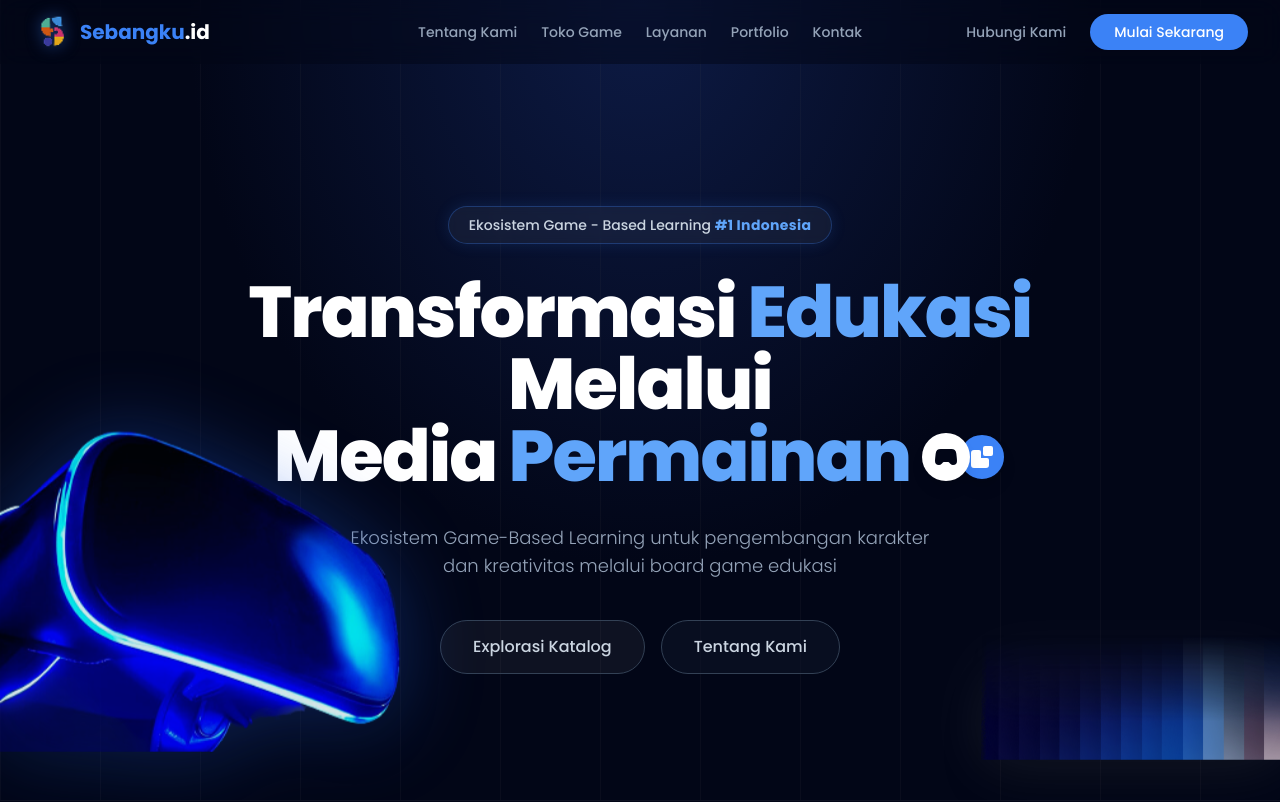
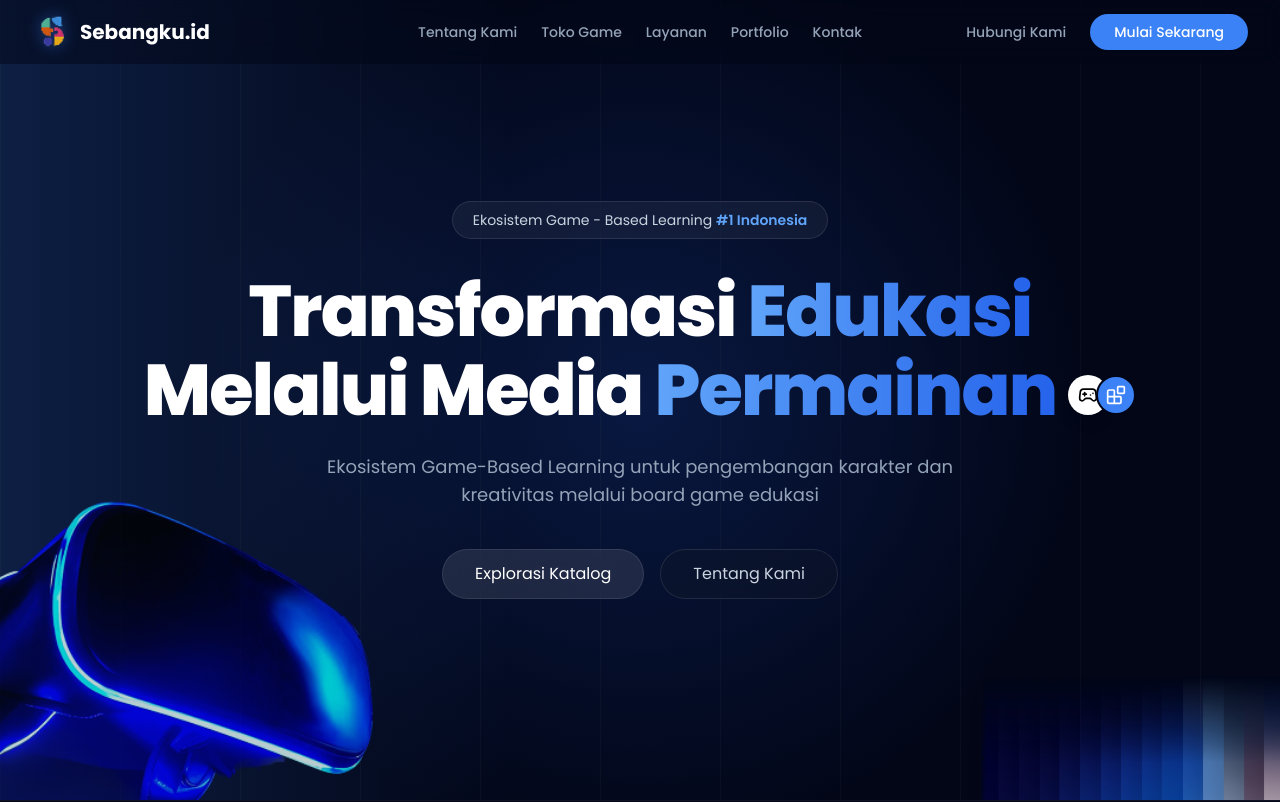
Before and after one commit to untuksenangsenang/Sebangku.id, a Next.js app: page / in a window 1280 px wide. Shown: the top 802 px of the page. Built offline with nearby package versions, Linux system fonts and the light colour scheme.

Commit message:
fix bug tapi masih bug

```diff
--- a/src/components/HeroSection.tsx
+++ b/src/components/HeroSection.tsx
@@ -6,90 +6,100 @@ import { Gamepad2, Blocks } from "lucide-react";
 
 export default function HeroSection() {
   return (
-    <section
-      id="beranda"
-      className="relative min-h-[100svh] flex items-center justify-center pt-24 pb-16 overflow-hidden bg-[#020617]"
-    >
-      {/* Background radial gradient layers to match screenshot vibes */}
-      <div className="absolute inset-0 bg-[radial-gradient(ellipse_at_top,_var(--tw-gradient-stops))] from-blue-900/40 via-[#020617] to-[#020617] pointer-events-none" />
+    <section className="relative min-h-screen flex items-center justify-center bg-[#020617] overflow-visible">
 
-      {/* Optional faint vertical grid lines matching screenshot */}
+      {/* BACKGROUND */}
+      <div className="absolute inset-0 bg-[radial-gradient(circle_at_center,rgba(37,99,235,0.2),transparent_60%)]" />
+
+      <div className="absolute inset-0 bg-[linear-gradient(to_right,rgba(59,130,246,0.2),transparent_40%)]" />
+
+      {/* Grid */}
       <div
-        className="absolute inset-0 opacity-10 pointer-events-none"
+        className="absolute inset-0 opacity-10"
         style={{
-          backgroundImage: 'linear-gradient(to right, #4f4f4f 1px, transparent 1px)',
-          backgroundSize: '100px 100%'
+          backgroundImage:
+            "linear-gradient(to right, #4f4f4f 1px, transparent 1px)",
+          backgroundSize: "120px 100%",
         }}
       />
 
-      <div className="max-w-7xl mx-auto px-4 sm:px-6 lg:px-8 w-full relative z-10 flex flex-col items-center text-center mt-12">
+      {/* CONTENT */}
+      <div className="relative z-10 max-w-6xl mx-auto px-6 text-center">
 
-        {/* Badge Center */}
-        <div className="animate-fadeIn opacity-0 [animation-delay:100ms] flex items-center gap-2 border border-blue-500/30 bg-white/5 backdrop-blur-sm rounded-full px-5 py-2 mb-8 shadow-[0_0_15px_rgba(59,130,246,0.15)]">
-          <span className="text-sm font-medium text-slate-300">
-            Ekosistem Game - Based Learning <span className="text-blue-400 font-bold tracking-wide">#1 Indonesia</span>
+        {/* Badge */}
+        <div className="inline-flex items-center gap-2 border border-white/10 bg-white/5 backdrop-blur-md rounded-full px-5 py-2 mb-8">
+          <span className="text-sm text-slate-300">
+            Ekosistem Game - Based Learning{" "}
+            <span className="text-blue-400 font-semibold">
+              #1 Indonesia
+            </span>
           </span>
         </div>
 
-        {/* Main Heading Center */}
-        <h1 className="animate-fadeIn opacity-0 [animation-delay:200ms] text-4xl sm:text-3xl md:text-6xl lg:text-[4.5rem] font-extrabold text-white leading-[1.1] tracking-tight max-w-5xl mb-8">
-          Transformasi <span className="text-blue-400">Edukasi</span> Melalui <br />
-          Media <span className="text-blue-400">Permainan</span>
-          <span className="inline-flex items-center align-middle ml-3 -mt-2">
-             <div className="w-10 h-10 md:w-12 md:h-12 bg-white rounded-full flex items-center justify-center shadow-lg hover:scale-110 transition-transform relative z-10">
-                <Gamepad2 className="w-5 h-5 md:w-6 md:h-6 text-[#020617] fill-[#020617]" />
-             </div>
-             <div className="w-10 h-10 md:w-12 md:h-12 bg-blue-500 rounded-full flex items-center justify-center shadow-lg hover:scale-110 transition-transform -ml-3 relative z-0 border-2 border-[#020617]">
-                <Blocks className="w-5 h-5 md:w-6 md:h-6 text-white fill-white" />
-             </div>
+        {/* Title */}
+        <h1 className="text-[clamp(2.5rem,6vw,4.5rem)] font-extrabold leading-[1.1] tracking-tight text-white max-w-5xl mx-auto mb-6">
+          Transformasi{" "}
+          <span className="bg-gradient-to-r from-blue-400 to-blue-600 bg-clip-text text-transparent">
+            Edukasi
+          </span>{" "}
+          Melalui Media{" "}
+          <span className="bg-gradient-to-r from-blue-400 to-blue-600 bg-clip-text text-transparent">
+            Permainan
+          </span>
+
+          <span className="inline-flex items-center ml-3 align-middle">
+            <div className="w-10 h-10 bg-white rounded-full flex items-center justify-center shadow-lg">
+              <Gamepad2 className="w-5 h-5 text-black" />
+            </div>
+            <div className="w-10 h-10 bg-blue-500 rounded-full flex items-center justify-center -ml-3 border-2 border-[#020617]">
+              <Blocks className="w-5 h-5 text-white" />
+            </div>
           </span>
         </h1>
 
-        {/* Subtitle Center */}
-        <p className="animate-fadeIn opacity-0 [animation-delay:300ms] text-base md:text-lg text-slate-400 max-w-2xl mx-auto mb-10 leading-relaxed font-light">
-          Ekosistem Game-Based Learning untuk pengembangan karakter <br className="hidden md:block" />
-          dan kreativitas melalui board game edukasi
+        {/* Subtitle */}
+        <p className="text-slate-400 max-w-2xl mx-auto mb-10 text-lg">
+          Ekosistem Game-Based Learning untuk pengembangan karakter dan
+          kreativitas melalui board game edukasi
         </p>
 
-        {/* Custom Buttons Center */}
-        <div className="animate-fadeIn opacity-0 [animation-delay:400ms] flex flex-wrap justify-center gap-4">
+        {/* Buttons */}
+        <div className="flex justify-center gap-4 flex-wrap">
           <Link
             href="#ekosistem"
-            className="px-8 py-3.5 rounded-full border border-slate-700 bg-white/5 text-slate-300 font-medium hover:bg-white/10 hover:text-white transition-all backdrop-blur-sm"
+            className="px-8 py-3 rounded-full bg-white/10 border border-white/10 text-white hover:bg-white/20 transition backdrop-blur-md"
           >
             Explorasi Katalog
           </Link>
+
           <Link
             href="#expertise"
-            className="px-8 py-3.5 rounded-full border border-slate-700 bg-slate-900/50 text-slate-300 font-medium hover:bg-white/10 hover:text-white transition-all backdrop-blur-sm"
+            className="px-8 py-3 rounded-full bg-slate-900/50 border border-white/10 text-slate-300 hover:bg-white/10 hover:text-white transition backdrop-blur-md"
           >
             Tentang Kami
           </Link>
         </div>
-
       </div>
 
-
-      {/* VR Headset Image on the LEFT */}
-      <div className="absolute left-0 bottom-0 md:bottom-[5%] w-64 md:w-80 lg:w-[450px] -translate-x-[20%] translate-y-1/4 pointer-events-none drop-shadow-[0_0_40px_rgba(37,99,235,0.4)] animate-float-slow z-20">
+      {/* LEFT IMAGE */}
+      <div className="absolute left-0 bottom-0 w-72 md:w-[420px] opacity-80 pointer-events-none">
         <Image
           src="/assets/vrasset.png"
-          alt="Virtual Reality Asset"
-          width={600}
-          height={600}
-          className="w-full h-auto object-contain drop-shadow-2xl opacity-90"
-          priority
+          alt="VR"
+          width={500}
+          height={500}
+          className="w-full h-auto object-contain"
         />
       </div>
 
-      {/* Rocket Image on the RIGHT */}
-      <div className="absolute right-0 bottom-0 md:bottom-[5%] w-64 md:w-80 lg:w-[420px] translate-x-[20%] translate-y-1/4 pointer-events-none drop-shadow-[0_0_30px_rgba(255,255,255,0.1)] animate-float z-20">
+      {/* RIGHT IMAGE */}
+      <div className="absolute right-0 bottom-0 w-72 md:w-[420px] opacity-90 pointer-events-none">
         <Image
           src="/assets/rocket.png"
           alt="Rocket"
-          width={600}
-          height={600}
-          className="w-full h-auto object-contain drop-shadow-2xl opacity-90"
+          width={500}
+          height={500}
+          className="w-full h-auto object-contain"
         />
       </div>
 
--- a/src/components/Navbar.tsx
+++ b/src/components/Navbar.tsx
@@ -44,8 +44,7 @@ export default function Navbar() {
               className="w-10 h-10 object-contain drop-shadow-[0_0_8px_rgba(59,130,246,0.5)] group-hover:scale-105 transition-transform duration-300"
             />
             <span className="text-xl font-bold">
-              <span className="text-blue-500">Sebangku</span>
-              <span className="text-white">.id</span>
+              <span className="text-white">Sebangku.id</span>
             </span>
           </Link>
 
```
